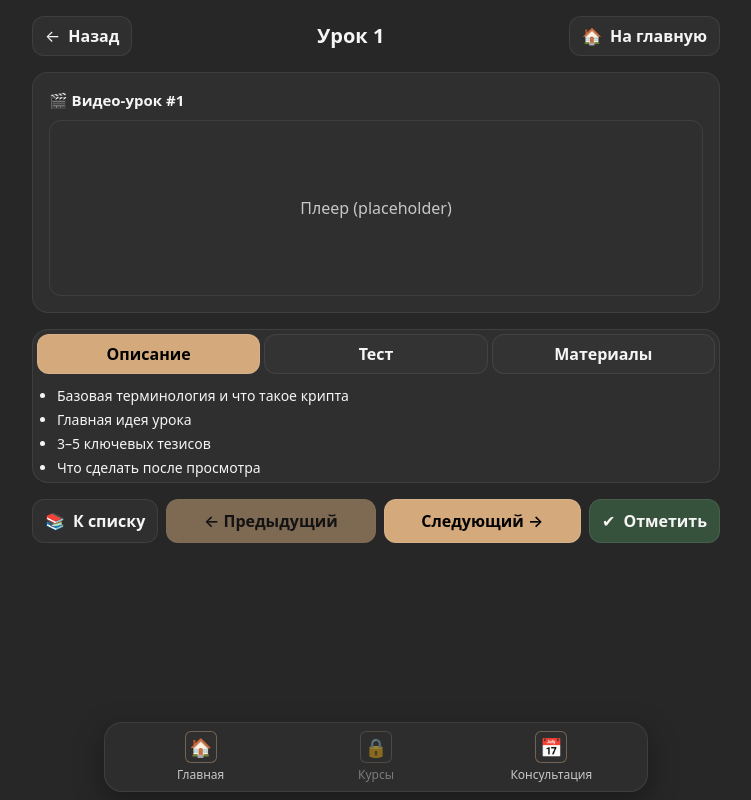
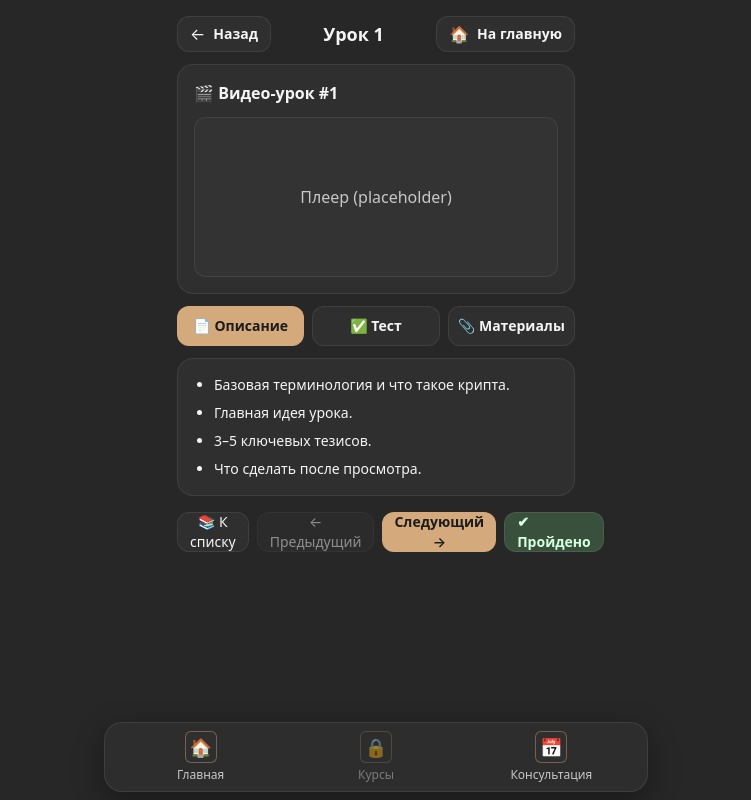
Before and after one commit to marselcrypto01/miniapp, a Next.js app: page /lesson/1 in a window 1280 px wide. Shown: the whole page, without its empty margins (264-1015 px from the left). Built offline with nearby package versions, Linux system fonts and the light colour scheme; no server answers; the database is empty.

Commit message:
fix: обновил миниаппку (детекция Telegram, PresenceClient, admin)

```diff
--- a/app/lesson/[id]/page.tsx
+++ b/app/lesson/[id]/page.tsx
@@ -1,169 +1,104 @@
 'use client';
 
-import React, { useMemo, useState, useEffect } from 'react';
+import React from 'react';
 import { useParams, useRouter } from 'next/navigation';
-import { getUserProgress, saveUserProgress } from '@/lib/db';
-
-const CORE_LESSONS_COUNT = 5;
-
-type Progress = { lesson_id: number; status: 'completed' | 'pending' };
 
 export default function LessonPage() {
   const router = useRouter();
-  const params = useParams<{ id: string }>();
-  const id = Number(params.id || 1);
+  const { id } = useParams<{ id: string }>();
+  const n = Number(id || 1);
 
-  const [active, setActive] = useState<'desc' | 'test' | 'materials'>('desc');
-  const [progress, setProgress] = useState<Progress[]>([]);
-  const isCompleted = useMemo(
-    () => progress.find(p => p.lesson_id === id)?.status === 'completed',
-    [progress, id]
-  );
-
-  // load progress (LS / DB)
-  useEffect(() => {
-    (async () => {
-      try {
-        const uid = (typeof localStorage !== 'undefined' && localStorage.getItem('presence_uid')) || 'anonymous';
-        const rows = await getUserProgress(uid);
-        if (rows?.length) {
-          setProgress(rows.map((r: any) => ({ lesson_id: Number(r.lesson_id), status: r.status })));
-        } else {
-          const raw = localStorage.getItem('progress');
-          if (raw) setProgress(JSON.parse(raw));
-        }
-      } catch {
-        const raw = localStorage.getItem('progress');
-        if (raw) setProgress(JSON.parse(raw));
-      }
-    })();
-  }, []);
-
-  const markCompleted = async () => {
-    const next = [...progress.filter(p => p.lesson_id !== id), { lesson_id: id, status: 'completed' as const }];
-    setProgress(next);
-    try { localStorage.setItem('progress', JSON.stringify(next)); } catch {}
-    try {
-      const uid = (typeof localStorage !== 'undefined' && localStorage.getItem('presence_uid')) || 'anonymous';
-      await saveUserProgress(uid, next);
-    } catch {}
-  };
-
-  const goPrev = () => id > 1 && router.push(`/lesson/${id - 1}`);
-  const goNext = () => id < CORE_LESSONS_COUNT && router.push(`/lesson/${id + 1}`);
+  const goPrev = () => n > 1 && router.push(`/lesson/${n - 1}`);
+  const goNext = () => router.push(`/lesson/${n + 1}`);
+  const goList = () => router.push('/');
 
   return (
-    <main className="mx-auto w-full max-w-[720px] px-4 py-4">
-      {/* Top nav */}
-      <div className="flex items-center justify-between gap-2">
+    <main className="mx-auto w-full max-w-[430px] px-4 py-4">
+      {/* верхняя навигация — кнопки по краям, заголовок по центру */}
+      <div className="mb-3 flex items-center justify-between gap-2">
         <button
           onClick={() => router.back()}
-          className="h-10 px-3 rounded-xl border border-[var(--border)] bg-[var(--surface)] flex items-center gap-2"
+          className="inline-flex items-center gap-2 h-9 px-3 rounded-xl border border-[var(--border)]"
+          style={{ background: 'var(--surface)', color: 'var(--fg)' }}
         >
-          <span>←</span><span className="font-semibold">Назад</span>
+          <span>←</span> <span className="text-sm font-semibold">Назад</span>
         </button>
-        <div className="text-center grow px-2">
-          <h1 className="text-lg sm:text-xl font-extrabold leading-tight truncate">
-            {`Урок ${id}`}
-          </h1>
+
+        <div className="text-[17px] sm:text-lg font-bold text-center flex-1">
+          Урок {n}
         </div>
+
         <button
           onClick={() => router.push('/')}
-          className="h-10 px-3 rounded-xl border border-[var(--border)] bg-[var(--surface)] flex items-center gap-2"
+          className="inline-flex items-center gap-2 h-9 px-3 rounded-xl border border-[var(--border)]"
+          style={{ background: 'var(--surface)', color: 'var(--fg)' }}
         >
-          <span>🏠</span><span className="font-semibold">На главную</span>
+          <span>🏠</span> <span className="text-sm font-semibold">На главную</span>
         </button>
       </div>
 
-      {/* Video / placeholder */}
-      <div className="mt-4 rounded-2xl border border-[var(--border)] bg-[var(--surface)] p-4">
-        <div className="text-[15px] font-semibold mb-2">🎬 Видео-урок #{id}</div>
-        <div className="rounded-xl border border-[var(--border)] bg-[color-mix(in_oklab,var(--surface) 85%,transparent)] h-44 grid place-items-center text-[var(--muted)]">
+      {/* карточка с видео */}
+      <div className="rounded-2xl border border-[var(--border)] p-4 mb-3" style={{ background: 'var(--surface)' }}>
+        <div className="font-semibold">🎬 Видео-урок #{n}</div>
+        <div className="mt-3 h-40 rounded-xl grid place-items-center border border-[var(--border)]"
+             style={{ background: 'var(--surface-2)', color: 'var(--muted)' }}>
           Плеер (placeholder)
         </div>
       </div>
 
-      {/* Tabs */}
-      <div className="mt-4 rounded-2xl border border-[var(--border)] bg-[var(--surface)] p-1">
-        <div className="grid grid-cols-3 gap-1">
-          {[
-            { k: 'desc' as const, label: 'Описание' },
-            { k: 'test' as const, label: 'Тест' },
-            { k: 'materials' as const, label: 'Материалы' },
-          ].map(t => {
-            const activeTab = active === t.k;
-            return (
-              <button
-                key={t.k}
-                onClick={() => setActive(t.k)}
-                className={`h-10 rounded-xl font-semibold ${activeTab ? 'text-black' : 'text-[var(--fg)]'}`}
-                style={{
-                  background: activeTab ? 'var(--brand)' : 'var(--surface-2)',
-                  border: '1px solid var(--border)',
-                }}
-              >
-                {t.label}
-              </button>
-            );
-          })}
+      {/* Табы: 3 кнопки = 1/3 ширины */}
+      <div className="mb-3 grid grid-cols-3 gap-2">
+        <button className="h-10 rounded-xl font-semibold text-sm"
+                style={{ background: 'var(--brand)', color: '#1c1c1c' }}>📄 Описание</button>
+        <button className="h-10 rounded-xl font-semibold text-sm border border-[var(--border)]"
+                style={{ background: 'var(--surface)', color: 'var(--fg)' }}>✅ Тест</button>
+        <button className="h-10 rounded-xl font-semibold text-sm border border-[var(--border)]"
+                style={{ background: 'var(--surface)', color: 'var(--fg)' }}>📎 Материалы</button>
       </div>
 
-        <div className="mt-3 text-sm text-[var(--fg)]">
-          {active === 'desc' && (
-            <ul className="list-disc pl-5 space-y-1 text-[var(--fg)]">
-              <li>Базовая терминология и что такое крипта</li>
-              <li>Главная идея урока</li>
-              <li>3–5 ключевых тезисов</li>
-              <li>Что сделать после просмотра</li>
+      {/* Контент «Описание» */}
+      <div className="rounded-2xl border border-[var(--border)] p-4" style={{ background: 'var(--surface)' }}>
+        <ul className="list-disc pl-5 space-y-2 text-sm">
+          <li>Базовая терминология и что такое крипта.</li>
+          <li>Главная идея урока.</li>
+          <li>3–5 ключевых тезисов.</li>
+          <li>Что сделать после просмотра.</li>
         </ul>
-          )}
-          {active === 'test' && (
-            <div className="text-[var(--muted)]">Мини-тест появится здесь.</div>
-          )}
-          {active === 'materials' && (
-            <div className="text-[var(--muted)]">Материалы и ссылки к уроку.</div>
-          )}
-        </div>
       </div>
 
-      {/* Bottom actions */}
-      <div className="mt-4 flex items-stretch gap-2 flex-wrap">
+      {/* Нижняя панель навигации — всё в один ряд */}
+      <div className="mt-4 flex items-center gap-2">
         <button
-          onClick={() => router.push('/')}
-          className="h-11 px-3 rounded-xl border border-[var(--border)] bg-[var(--surface)] flex items-center gap-2"
-          title="К списку уроков"
+          onClick={goList}
+          className="h-10 px-3 rounded-xl inline-flex items-center gap-2 text-sm border border-[var(--border)]"
+          style={{ background: 'var(--surface)', color: 'var(--fg)' }}
         >
-          <span>📚</span><span className="font-semibold">К списку</span>
+          📚 К списку
         </button>
 
-        <div className="flex-1 flex items-stretch gap-2 min-w-[220px]">
         <button
           onClick={goPrev}
-            disabled={id <= 1}
-            className="h-11 grow rounded-xl font-semibold disabled:opacity-50 text-black"
-            style={{ background: 'var(--brand)', border: '1px solid var(--border)' }}
+          disabled={n <= 1}
+          className="h-10 px-3 rounded-xl inline-flex items-center gap-2 text-sm border border-[var(--border)] disabled:opacity-50"
+          style={{ background: 'var(--surface)', color: 'var(--fg)' }}
         >
           ← Предыдущий
         </button>
+
         <button
           onClick={goNext}
-            disabled={id >= CORE_LESSONS_COUNT}
-            className="h-11 grow rounded-xl font-semibold disabled:opacity-50 text-black"
-            style={{ background: 'var(--brand)', border: '1px solid var(--border)' }}
+          className="h-10 px-3 rounded-xl inline-flex items-center gap-2 text-sm font-semibold"
+          style={{ background: 'var(--brand)', color: '#1c1c1c' }}
         >
           Следующий →
         </button>
-        </div>
 
-        <div
-          className="h-11 px-3 rounded-xl border flex items-center gap-2"
-          style={{ background: 'color-mix(in oklab, #22c55e 25%, var(--surface) 75%)', borderColor: 'var(--border)' }}
-          title={isCompleted ? 'Урок отмечен как пройден' : 'Отметить как пройденный'}
-          onClick={!isCompleted ? markCompleted : undefined}
+        <span
+          className="ml-auto h-10 px-3 rounded-xl inline-flex items-center gap-2 text-sm font-semibold border border-[var(--border)]"
+          style={{ background: 'color-mix(in oklab,#3cc25b 25%, var(--surface))', color: '#d7ffe1' }}
         >
-          <span>✔</span>
-          <span className="font-semibold">{isCompleted ? 'Пройдено' : 'Отметить'}</span>
-        </div>
+          ✔ Пройдено
+        </span>
       </div>
     </main>
   );
```
Also changed, not shown: app/page.tsx (+35 -20 lines). Lines whose indentation alone changed are shown as unchanged.
